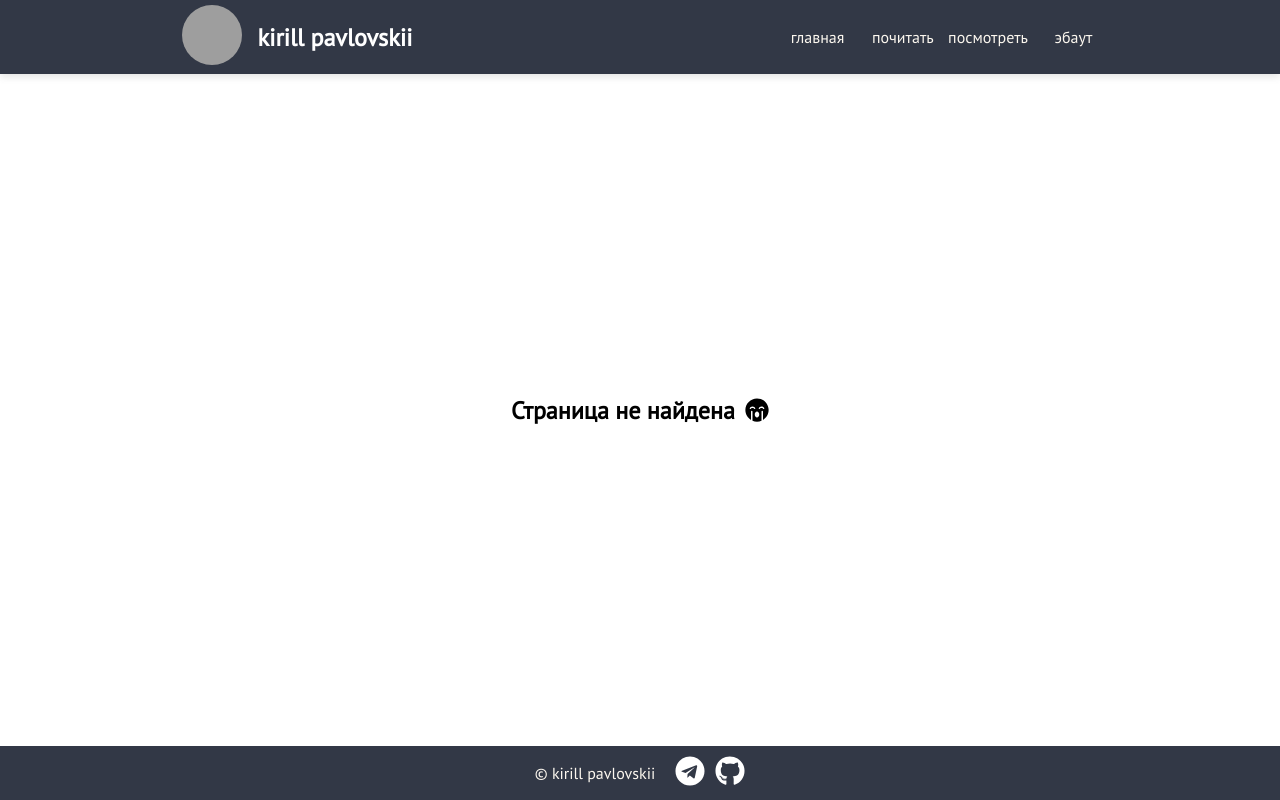
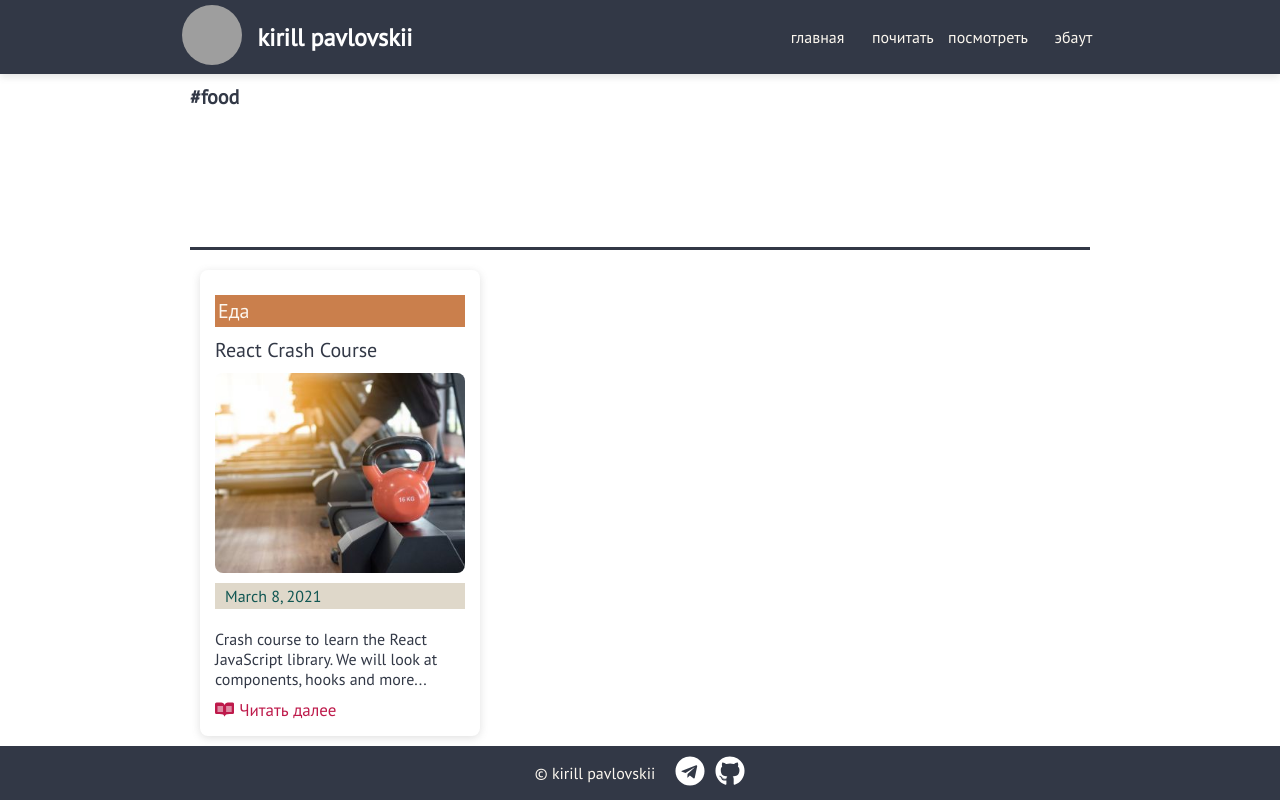
Before and after one commit to stevenKirill/kirill-personal-blog, a Next.js app: page /category/food in a window 1280 px wide. Before the commit this address had no page. Built offline with nearby package versions, Linux system fonts and the light colour scheme; grey boxes are pictures that could not be loaded.

Commit message:
added category page component

```diff
--- a/components/Footer/Footer.jsx
+++ b/components/Footer/Footer.jsx
@@ -1,4 +1,4 @@
-import classes from '../../styles/footer.module.css';
+import classes from '@/styles/footer.module.css';
 import { FaGithub, FaTelegram } from 'react-icons/fa';
 
 const Footer = () => {
--- a/components/Header/Header.jsx
+++ b/components/Header/Header.jsx
@@ -2,7 +2,7 @@ import React from 'react';
 import Link from 'next/link';
 import Image from 'next/image';
 import Navigation from '../Navigation/Navigation';
-import styles from '../../styles/header.module.css';
+import styles from '@/styles/header.module.css';
 
 export const Header = () => {
     return (
--- a/components/Navigation/Navigation.jsx
+++ b/components/Navigation/Navigation.jsx
@@ -1,6 +1,6 @@
 import React from 'react';
 import Link from 'next/link';
-import classes from '../../styles/navigation.module.css';
+import classes from '@/styles/navigation.module.css';
 
 const Navigation = () => {
     return (
--- a/components/Pagination/Pagination.jsx
+++ b/components/Pagination/Pagination.jsx
@@ -1,4 +1,4 @@
-import classes from '../../styles/pagination.module.css';
+import classes from '@/styles/pagination.module.css';
 import Link from 'next/link';
 
 // TODO подумать как сделать так если страниц будет много например больше 10
@@ -21,7 +21,7 @@ export const Pagination = ({ currentPage, numOfPages }) => {
                     </li>
                 </Link>}
                 {Array.from({length: numOfPages}, (_, i) => (
-                    <Link href={`/blog/page/${i + 1}`}>
+                    <Link href={`/blog/page/${i + 1}`} key={i * 100}>
                         <li className={classes.number}>{i + 1}</li>
                     </Link>
                 ))}
--- a/pages/404.jsx
+++ b/pages/404.jsx
@@ -1,4 +1,4 @@
-import styles from '../styles/404.module.css';
+import styles from '@/styles/404.module.css';
 import { FaSadCry } from 'react-icons/fa';
 
 const NotFound = () => {
--- a/pages/_app.js
+++ b/pages/_app.js
@@ -1,6 +1,6 @@
 import '../styles/main.css';
-import { Header } from '../components/Header/Header';
-import Footer from '../components/Footer/Footer';
+import { Header } from '@/components/Header/Header';
+import Footer from '@/components/Footer/Footer';
 
 /** Общая обертка над всеми страницами. */
 function MyApp({ Component, pageProps }) {
--- a/pages/blog/[slug].jsx
+++ b/pages/blog/[slug].jsx
@@ -2,7 +2,7 @@ import fs from 'fs';
 import path from 'path';
 import matter from 'gray-matter';
 import { marked } from 'marked';
-import styles from '../../styles/post.module.css';
+import styles from '@/styles/post.module.css';
 import Link from 'next/link';
 
 const PostPage = ({
@@ -14,7 +14,7 @@ const PostPage = ({
         <div className={styles.container}>
           <Link href='/blog'>
             <a className={styles.post_back}>
-            <button class={styles.back_button} role="button">Назад</button>
+            <button className={styles.back_button} role="button">Назад</button>
             </a>
           </Link>
           <div className={styles.card}>
@@ -39,6 +39,7 @@ export const getStaticPaths = async () => {
       slug: fileName.replace('.md', ''),
     },
   }));
+
   return {
     paths,
     fallback: false,
--- /dev/null
+++ b/pages/category/[category_name].jsx
@@ -0,0 +1,70 @@
+import fs from 'fs';
+import path from 'path';
+import Head from 'next/head';
+import matter from 'gray-matter';
+import styles from '@/styles/post.module.css';
+import { Post } from '@/components/Post/Post';
+
+/** Страница категории постов. */
+const CategoryBlogPage = ({ posts, category }) => {
+  return (
+    <>
+        <Head>
+        <title>{category}</title>
+        <meta name="keywords" content="блог,Кирилл,Павловский,программирование,психология,спорт,питание"/>
+        <meta name="description" content="блог о программировании,психологии,спорте и других интересных темах."/>
+        </Head>
+        <div className={styles.category_title_container}>
+            <div>#{category}</div>
+        </div>
+        <div className={styles.posts}>
+            {posts.map((post) => {
+                return <Post post={post} key={post.slug}/>
+            })}
+        </div>
+    </>
+  )
+};
+
+export const getStaticPaths =  async () => {
+    const files = fs.readdirSync(path.join('posts'));
+    const categories = files.map(fileName => {
+        const markdownAndMeta = fs.readFileSync(path.join('posts',fileName),'utf-8');
+
+        const { data: frontMatter } = matter(markdownAndMeta);
+        return frontMatter.category.toLowerCase();
+    });
+
+    const paths = categories.map(category => ({
+        params: { category_name: category }
+    }));
+
+    return {
+        paths,
+        fallback: false,
+    };
+};
+
+export const getStaticProps = async ({ params: { category_name }}) => {
+    const files = fs.readdirSync(path.join('posts'));
+    const categoryPosts = files
+    .map(fileName => {
+        const slug = fileName.replace('.md','');
+        const meta = fs.readFileSync(path.join('posts',fileName),'utf-8');
+        const { data: frontmatter } = matter(meta);
+        return {
+          slug,
+          frontmatter
+        }
+      })
+      .filter(post => post.frontmatter.category.toLowerCase() === category_name);
+
+    return {
+        props: {
+            posts: categoryPosts,
+            category: category_name
+        }
+    };
+};
+
+export default CategoryBlogPage;
--- a/pages/index.jsx
+++ b/pages/index.jsx
@@ -1,5 +1,5 @@
 import Head from 'next/head';
-import styles from '../styles/main_page.module.css';
+import styles from '@/styles/main_page.module.css';
 
 export default function Home() {
   return (
--- a/styles/post.module.css
+++ b/styles/post.module.css
@@ -141,3 +141,17 @@
   padding-right: 16px;
   position: relative;
 }
+.category_title_container {
+  font-size: 20px;
+  width: 900px;
+  margin: 10px auto;
+  text-align: left;
+  border-bottom: 3px solid var(--black);
+  padding-bottom: 10px;
+}
+.category_title_container div {
+  display: flex;
+  justify-content: flex-start;
+  color: var(--black);
+  font-weight: bold;
+}
```
Also changed, not shown: jsconfig.json (added, +11 -0 lines), pages/blog/page/[page_index].jsx (+4 -4 lines).
